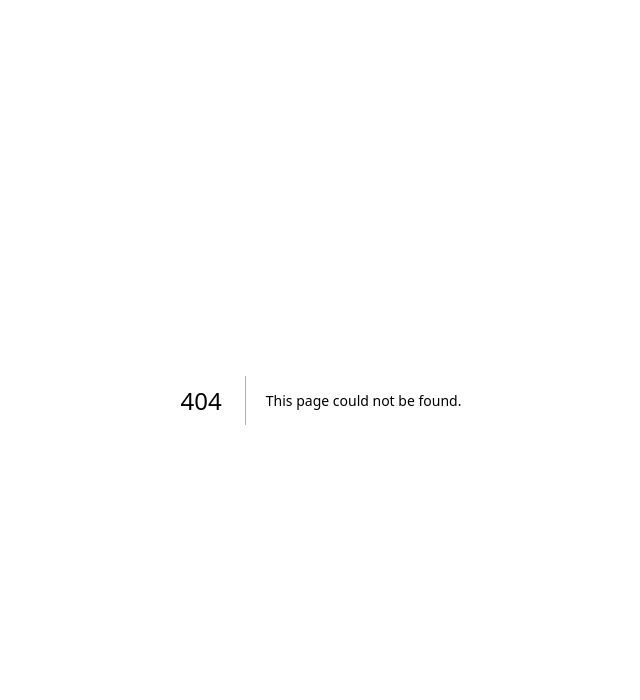
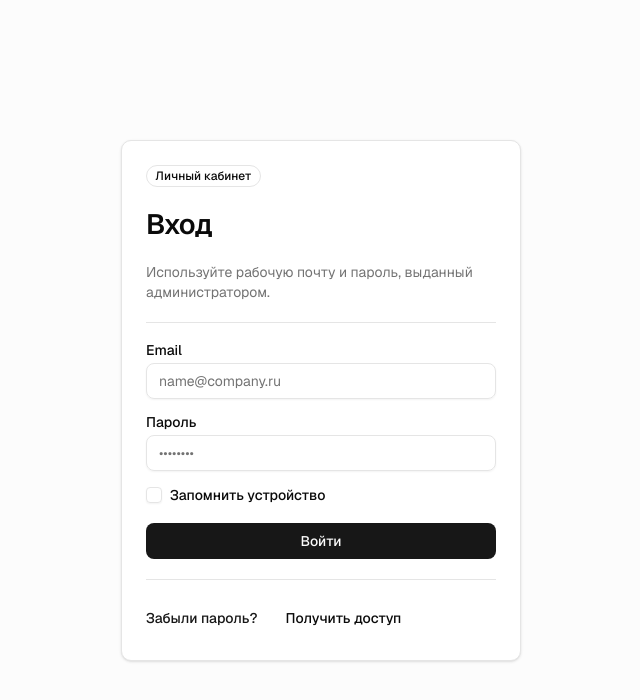
Before and after one commit to Softeus/birja2, a Next.js app: page /prototype/login in a window 1280 px wide. Before the commit this address had no page. Shown: the top 700 px of the page, without its empty margins (319-959 px from the left). Built offline with nearby package versions, Linux system fonts and the light colour scheme.

Commit message:
feat(prototype): интерактивный вход (валидация, состояние загрузки)

```diff
--- /dev/null
+++ b/app/prototype/login/page.tsx
@@ -0,0 +1,9 @@
+import { LoginPrototype } from "@/components/prototype/login-form"
+
+export default function LoginPrototypePage() {
+  return (
+    <main>
+      <LoginPrototype />
+    </main>
+  )
+}
--- /dev/null
+++ b/components/prototype/login-form.tsx
@@ -0,0 +1,105 @@
+"use client"
+
+import { useState } from "react"
+
+import { Badge } from "@/components/ui/badge"
+import { Button } from "@/components/ui/button"
+import { Checkbox } from "@/components/ui/checkbox"
+import { Input } from "@/components/ui/input"
+import { Label } from "@/components/ui/label"
+import { Separator } from "@/components/ui/separator"
+import { cn } from "@/lib/utils"
+
+type Errors = { email?: string; password?: string }
+
+export function LoginPrototype() {
+  const [email, setEmail] = useState("")
+  const [password, setPassword] = useState("")
+  const [remember, setRemember] = useState(false)
+  const [errors, setErrors] = useState<Errors>({})
+  const [status, setStatus] = useState<"idle" | "loading" | "done">("idle")
+
+  const submit = () => {
+    const next: Errors = {}
+    if (!/^[^\s@]+@[^\s@]+\.[^\s@]+$/.test(email)) next.email = "Введите рабочий email"
+    if (password.length < 8) next.password = "Минимум 8 символов"
+    setErrors(next)
+    if (Object.keys(next).length) return
+
+    setStatus("loading")
+    setTimeout(() => setStatus("done"), 600)
+  }
+
+  return (
+    <div className="flex min-h-screen items-center justify-center bg-muted/30 p-6">
+      <div className="flex w-[400px] max-w-full flex-col gap-5 rounded-lg border bg-background p-6 shadow-sm">
+        <Badge variant="outline" className="w-fit">
+          Личный кабинет
+        </Badge>
+        <h1 className="text-[28px] leading-tight font-semibold tracking-tight">Вход</h1>
+        <p className="text-muted-foreground text-sm">
+          Используйте рабочую почту и пароль, выданный администратором.
+        </p>
+        <Separator />
+
+        <div className="flex flex-col gap-4">
+          <div className="flex flex-col gap-1.5">
+            <Label htmlFor="login-email">Email</Label>
+            <Input
+              id="login-email"
+              type="email"
+              placeholder="name@company.ru"
+              value={email}
+              aria-invalid={Boolean(errors.email) || undefined}
+              onChange={(e) => {
+                setEmail(e.target.value)
+                setErrors((p) => ({ ...p, email: undefined }))
+              }}
+            />
+            {errors.email && <p className="text-destructive text-xs">{errors.email}</p>}
+          </div>
+
+          <div className="flex flex-col gap-1.5">
+            <Label htmlFor="login-password">Пароль</Label>
+            <Input
+              id="login-password"
+              type="password"
+              placeholder="••••••••"
+              value={password}
+              aria-invalid={Boolean(errors.password) || undefined}
+              onChange={(e) => {
+                setPassword(e.target.value)
+                setErrors((p) => ({ ...p, password: undefined }))
+              }}
+            />
+            {errors.password && <p className="text-destructive text-xs">{errors.password}</p>}
+          </div>
+
+          <div className="flex items-center gap-2">
+            <Checkbox id="remember" checked={remember} onCheckedChange={(v) => setRemember(Boolean(v))} />
+            <Label htmlFor="remember">Запомнить устройство</Label>
+          </div>
+        </div>
+
+        <Button onClick={submit} disabled={status === "loading"}>
+          {status === "loading" ? "Проверяем…" : "Войти"}
+        </Button>
+
+        {status === "done" && (
+          <p className={cn("text-sm", "text-emerald-600")}>
+            Успешный вход: {email || "—"} {remember ? "(устройство запомнено)" : ""}
+          </p>
+        )}
+
+        <Separator />
+
+        <div className="flex items-center gap-3">
+          <Button variant="link" className="px-0">
+            Забыли пароль?
+          </Button>
+          <Button variant="ghost">Получить доступ</Button>
+        </div>
+      </div>
+    </div>
+  )
+}
```
